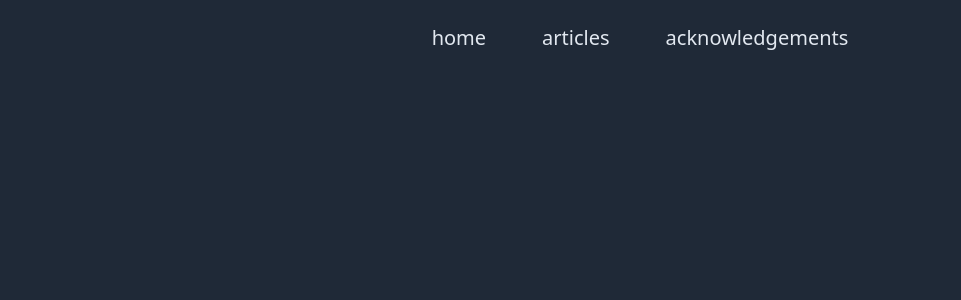
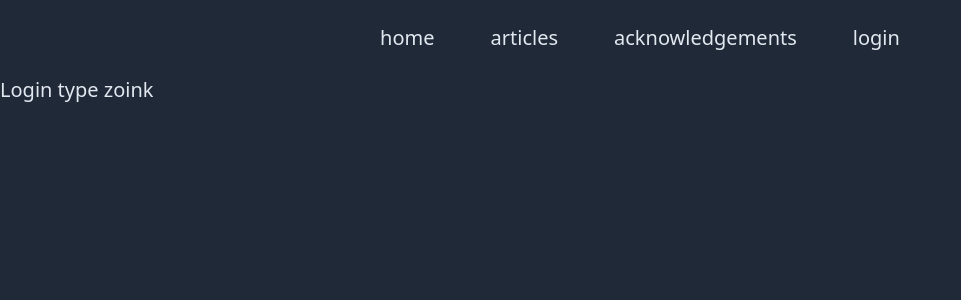
Before and after one commit to tkl0000/rhhs-math-journal, a React (Vite) app: page /login in a window 1280 px wide. Shown: the top 300 px of the page, without its empty margins (0-961 px from the left). Built offline with nearby package versions, Linux system fonts and the light colour scheme; what better-react-mathjax would draw is missing.

Commit message:
login soon

```diff
--- a/package.json
+++ b/package.json
@@ -4,7 +4,7 @@
   "version": "0.0.0",
   "type": "module",
   "scripts": {
-    "dev": "vite && npx tailwindcss -i ./src/input.css -o ./src/output.css --watch",
+    "dev": "vite",
     "build": "tsc && vite build",
     "lint": "eslint . --ext ts,tsx --report-unused-disable-directives --max-warnings 0",
     "preview": "vite preview"
--- a/src/App.tsx
+++ b/src/App.tsx
@@ -6,6 +6,7 @@ import AckPage from './pages/AckPage';
 import Navbar from './components/Navbar'
 import Transition from './components/Transition'
 import { MathJaxContext } from 'better-react-mathjax';
+import LoginPage from './pages/LoginPage';
 
 // framer motion\
 
@@ -23,6 +24,7 @@ const App = () => {
             <Route path="/" element={<Transition children={<HomePage />} enter='fade-in' exit='fade-out' />} />
             <Route path="/articles" element={<Transition children={<ArticlesPage />} enter='fade-in' exit='fade-out' />} />
             <Route path="/acknowledgements" element={<Transition children={<AckPage />} enter='fade-in' exit='fade-out' />} />
+            <Route path="/login" element={<Transition children={<LoginPage />} enter='fade-in' exit='fade-out' />} />
           </Routes>
         </main>
       </div>
--- a/src/components/Navbar.tsx
+++ b/src/components/Navbar.tsx
@@ -9,6 +9,7 @@ const Navbar: React.FC = () => {
           <NavbarButton title="home" destination="/" />
           <NavbarButton title="articles" destination="/articles" />
           <NavbarButton title="acknowledgements" destination="/acknowledgements" />
+          <NavbarButton title="login" destination="/login" />
         </div>
       </div>
     </nav>
--- /dev/null
+++ b/src/pages/LoginPage.tsx
@@ -0,0 +1,17 @@
+// src/HomePage.js
+// import React from 'react';
+
+import React, { useState, useEffect, useRef, ReactNode } from 'react';
+
+const LoginPage = () => {
+
+  return (
+    <main className="container mx-auto">
+      <div className="text-slate-200 text-xl">
+        Login type zoink
+      </div>
+    </main>
+  );
+};
+
+export default LoginPage;
```
